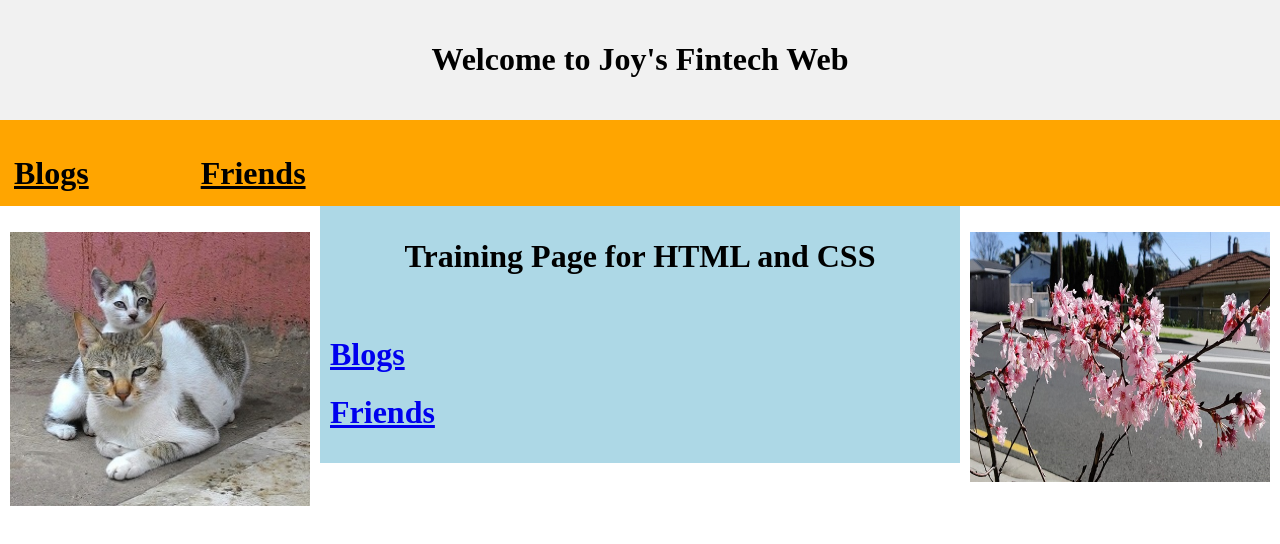
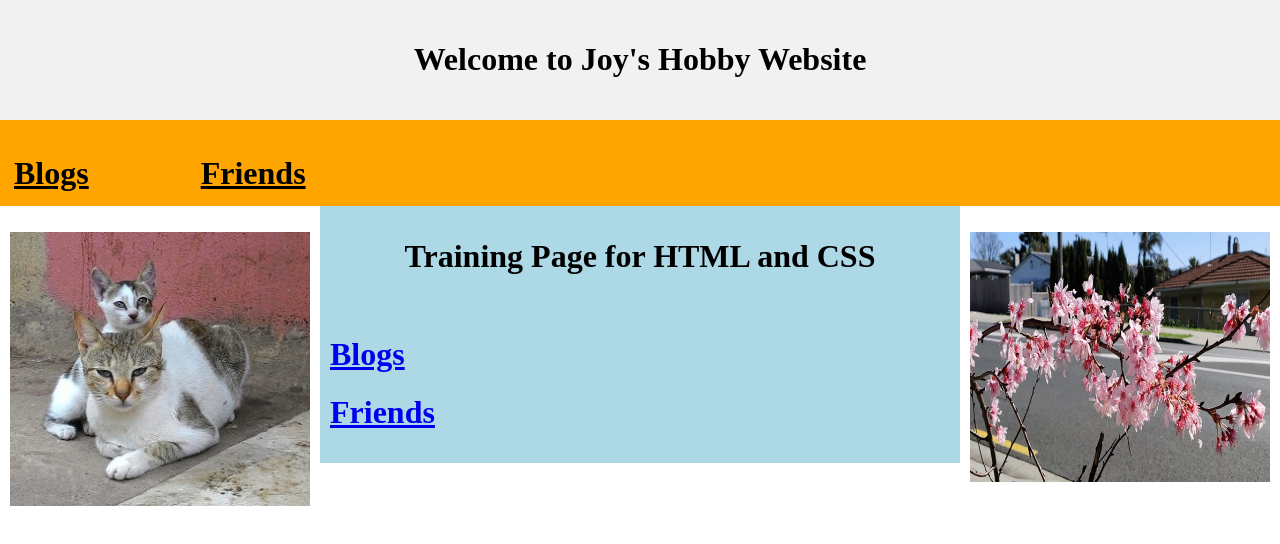
Before and after one commit to jvp0101/jvarghese, a plain HTML site: page index.html in a window 1280 px wide. Drawn offline with Linux system fonts and the light colour scheme.

Commit message:
Update index.html

```diff
--- a/index.html
+++ b/index.html
@@ -78,7 +78,7 @@ body {
 <body>
 
 <div class="header">
-  <h1>Welcome to Joy's Fintech Web</h1>
+  <h1>Welcome to Joy's Hobby Website</h1>
   <p></p>
 </div>
 
```
